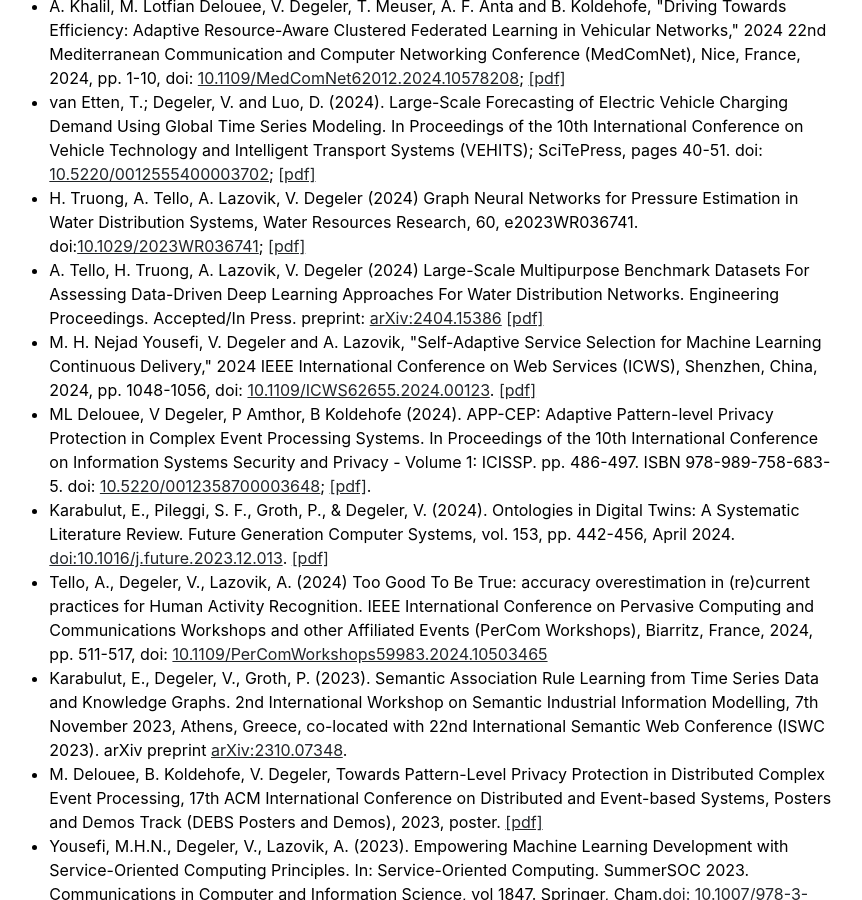
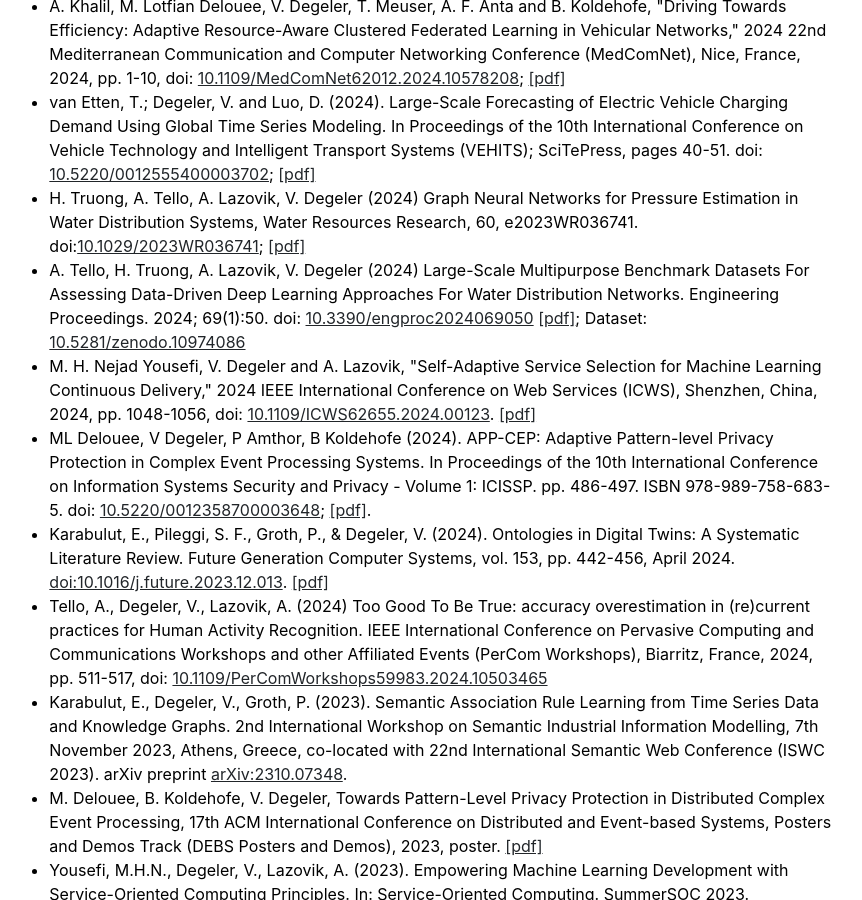
Before and after one commit to Degvik/degvik.github.io, a Jekyll site: the page built from publications.md, in a window 1280 px wide and 900 px high, scrolled down 669 px. Shown: the whole window, without its empty margins (212-1074 px from the left). Built offline with Jekyll 4.4.1, drawn with Linux system fonts in a browser that asks for light colours.

Commit message:
Update publications.yml

```diff
--- a/_data/publications.yml
+++ b/_data/publications.yml
@@ -13,7 +13,7 @@ index:
 - {name: 'A. Khalil, M. Lotfian Delouee, V. Degeler, T. Meuser, A. F. Anta and B. Koldehofe, "Driving Towards Efficiency: Adaptive Resource-Aware Clustered Federated Learning in Vehicular Networks," 2024 22nd Mediterranean Communication and Computer Networking Conference (MedComNet), Nice, France, 2024, pp. 1-10, doi: <a href="https://doi.org/10.1109/MedComNet62012.2024.10578208">10.1109/MedComNet62012.2024.10578208</a>; <a href="http://vdegeler.com/files/24driving.pdf">[pdf]</a>'}
 - {name: 'van Etten, T.; Degeler, V. and Luo, D. (2024). Large-Scale Forecasting of Electric Vehicle Charging Demand Using Global Time Series Modeling. In Proceedings of the 10th International Conference on Vehicle Technology and Intelligent Transport Systems (VEHITS); SciTePress, pages 40-51. doi: <a href="https://doi.org/10.5220/0012555400003702">10.5220/0012555400003702</a>; <a href="http://vdegeler.com/files/24vehits.pdf">[pdf]</a>'}
 - {name: 'H. Truong, A. Tello, A. Lazovik, V. Degeler (2024) Graph Neural Networks for Pressure Estimation in Water Distribution Systems, Water Resources Research, 60, e2023WR036741. doi:<a href="https://doi.org/10.1029/2023WR036741">10.1029/2023WR036741</a>; <a href="http://vdegeler.com/files/24pressure-estimation.pdf">[pdf]</a>'}
-- {name: 'A. Tello, H. Truong, A. Lazovik, V. Degeler (2024) Large-Scale Multipurpose Benchmark Datasets For Assessing Data-Driven Deep Learning Approaches For Water Distribution Networks. Engineering Proceedings. Accepted/In Press. preprint: <a href="https://arxiv.org/abs/2404.15386">arXiv:2404.15386</a> <a href="24wdn-benchmark-dataset.pdf">[pdf]</a>'}
+- {name: 'A. Tello, H. Truong, A. Lazovik, V. Degeler (2024) Large-Scale Multipurpose Benchmark Datasets For Assessing Data-Driven Deep Learning Approaches For Water Distribution Networks. Engineering Proceedings. 2024; 69(1):50. doi: <a href="https://doi.org/10.3390/engproc2024069050">10.3390/engproc2024069050</a> <a href="24wdn-benchmark-dataset.pdf">[pdf]</a>; Dataset: <a href="https://doi.org/10.5281/zenodo.10974086">10.5281/zenodo.10974086</a>'}
 - {name: 'M. H. Nejad Yousefi, V. Degeler and A. Lazovik, "Self-Adaptive Service Selection for Machine Learning Continuous Delivery," 2024 IEEE International Conference on Web Services (ICWS), Shenzhen, China, 2024, pp. 1048-1056, doi: <a href="https://doi.org/10.1109/ICWS62655.2024.00123">10.1109/ICWS62655.2024.00123</a>. <a href="http://vdegeler.com/files/24adaptive-selection.pdf">[pdf]</a>'}
 - {name: 'ML Delouee, V Degeler, P Amthor, B Koldehofe (2024). APP-CEP: Adaptive Pattern-level Privacy Protection in Complex Event Processing Systems. In Proceedings of the 10th International Conference on Information Systems Security and Privacy - Volume 1: ICISSP. pp. 486-497. ISBN 978-989-758-683-5. doi: <a href="https://doi.org/10.5220/0012358700003648">10.5220/0012358700003648</a>; <a href="http://vdegeler.com/files/24appcep-icissp.pdf">[pdf]</a>.'}
 - {name: 'Karabulut, E., Pileggi, S. F., Groth, P., & Degeler, V. (2024). Ontologies in Digital Twins: A Systematic Literature Review. Future Generation Computer Systems, vol. 153, pp. 442-456, April 2024. <a href="https://doi.org/10.1016/j.future.2023.12.013">doi:10.1016/j.future.2023.12.013</a>. <a href="http://vdegeler.com/files/24ontology-dt.pdf">[pdf]</a>'}
```
